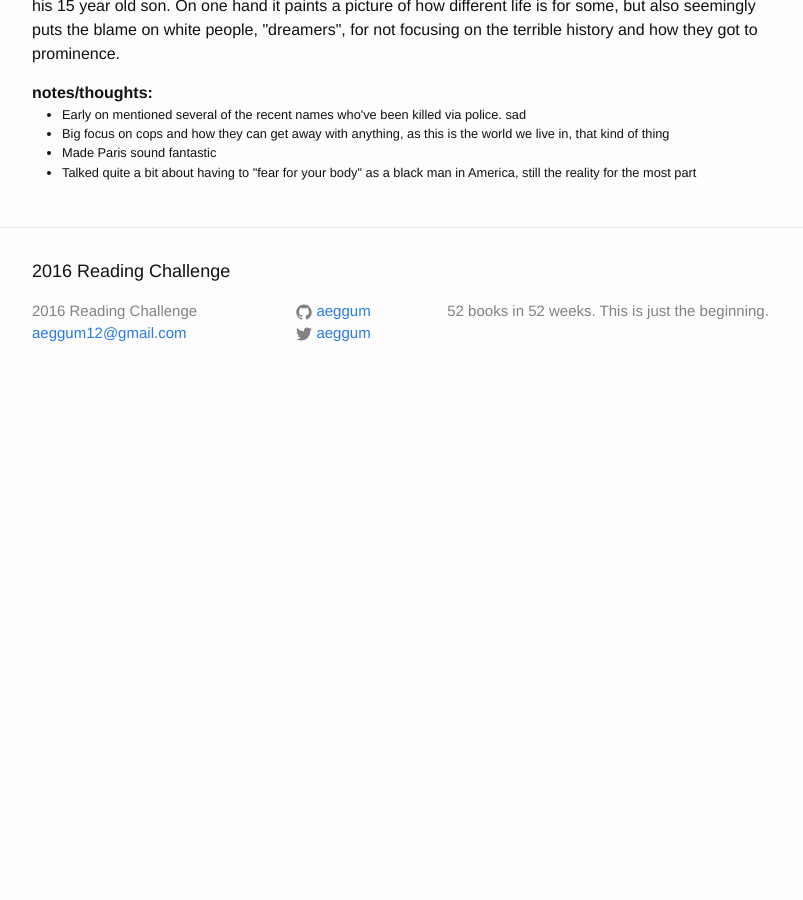
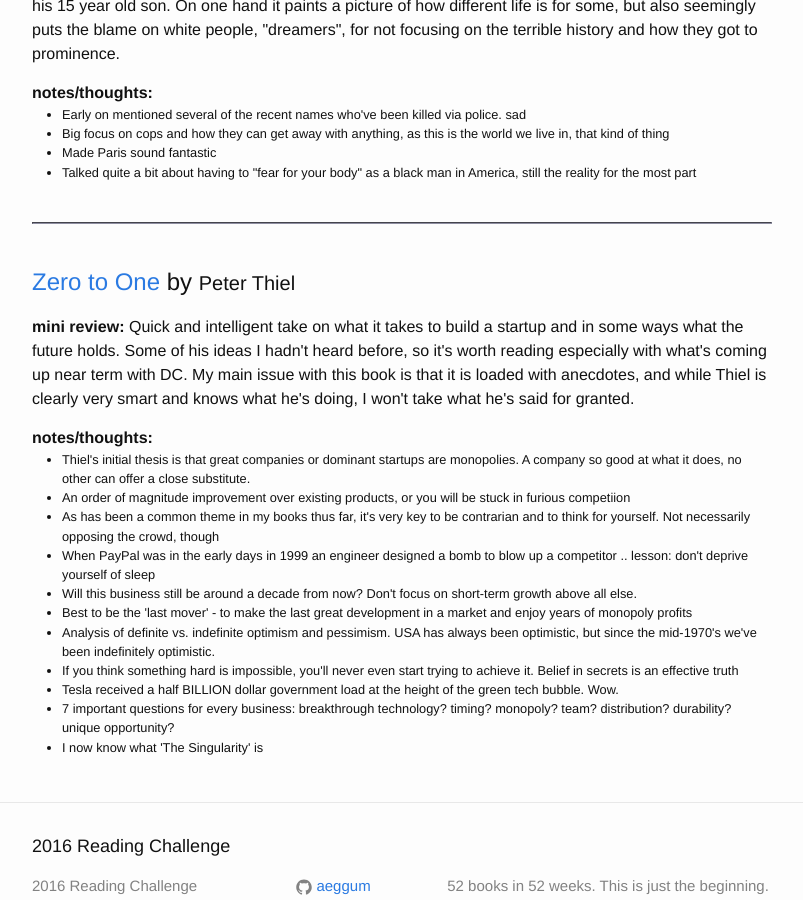
Before and after one commit to aeggum/aeggum.github.io, a Jekyll site: the page built from adam-books.html, in a window 1280 px wide and 900 px high, scrolled down 2660 px. Shown: the whole window, without its empty margins (238-1041 px from the left). Built offline with Jekyll 4.4.1, drawn with Linux system fonts in a browser that asks for light colours; before the commit the page ends 3065 px from its top, so only the background shows below that.

Commit message:
Add Zero to One, finished Feb 5

```diff
--- a/_data/books/adam.yml
+++ b/_data/books/adam.yml
@@ -101,3 +101,23 @@
     - Big focus on cops and how they can get away with anything, as this is the world we live in, that kind of thing
     - Made Paris sound fantastic
     - Talked quite a bit about having to "fear for your body" as a black man in America, still the reality for the most part
+
+- title: Zero to One
+  author: Peter Thiel
+  amazon: http://www.amazon.com/gp/product/0804139296
+  review: >
+    Quick and intelligent take on what it takes to build a startup and in some ways what the future holds.
+    Some of his ideas I hadn't heard before, so it's worth reading especially with what's coming up near term with DC.
+    My main issue with this book is that it is loaded with anecdotes, and while Thiel is clearly very smart and knows what he's doing, I won't take what he's said for granted.
+  notes:
+    - Thiel's initial thesis is that great companies or dominant startups are monopolies.  A company so good at what it does, no other can offer a close substitute.
+    - An order of magnitude improvement over existing products, or you will be stuck in furious competiion
+    - As has been a common theme in my books thus far, it's very key to be contrarian and to think for yourself.  Not necessarily opposing the crowd, though
+    - "When PayPal was in the early days in 1999 an engineer designed a bomb to blow up a competitor .. lesson: don't deprive yourself of sleep"
+    - Will this business still be around a decade from now?  Don't focus on short-term growth above all else.
+    - Best to be the 'last mover' - to make the last great development in a market and enjoy years of monopoly profits
+    - Analysis of definite vs. indefinite optimism and pessimism.  USA has always been optimistic, but since the mid-1970's we've been indefinitely optimistic.
+    - "If you think something hard is impossible, you'll never even start trying to achieve it.  Belief in secrets is an effective truth"
+    - Tesla received a half BILLION dollar government load at the height of the green tech bubble.  Wow.
+    - "7 important questions for every business: breakthrough technology? timing? monopoly? team? distribution? durability? unique opportunity?"
+    - I now know what 'The Singularity' is
```
